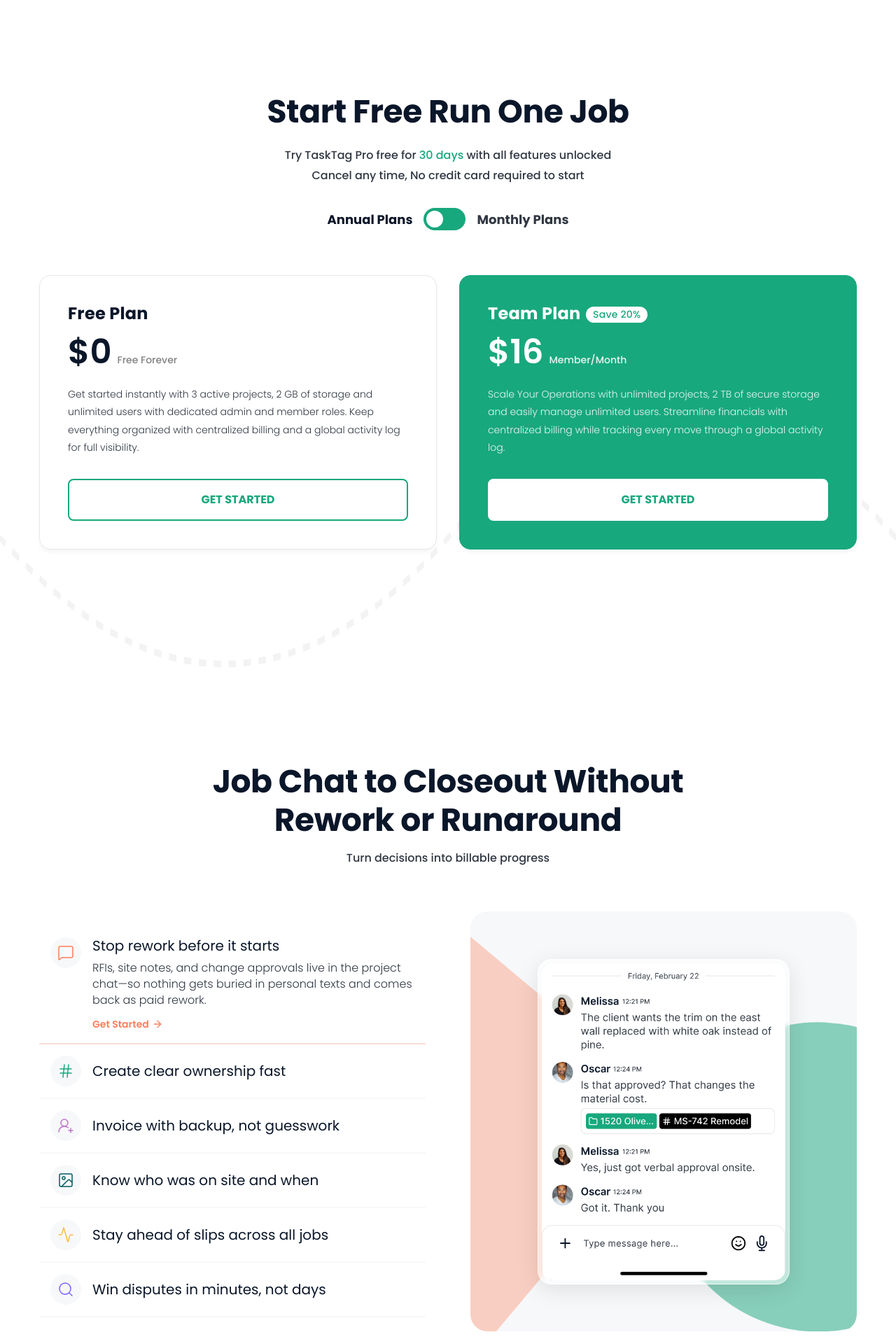
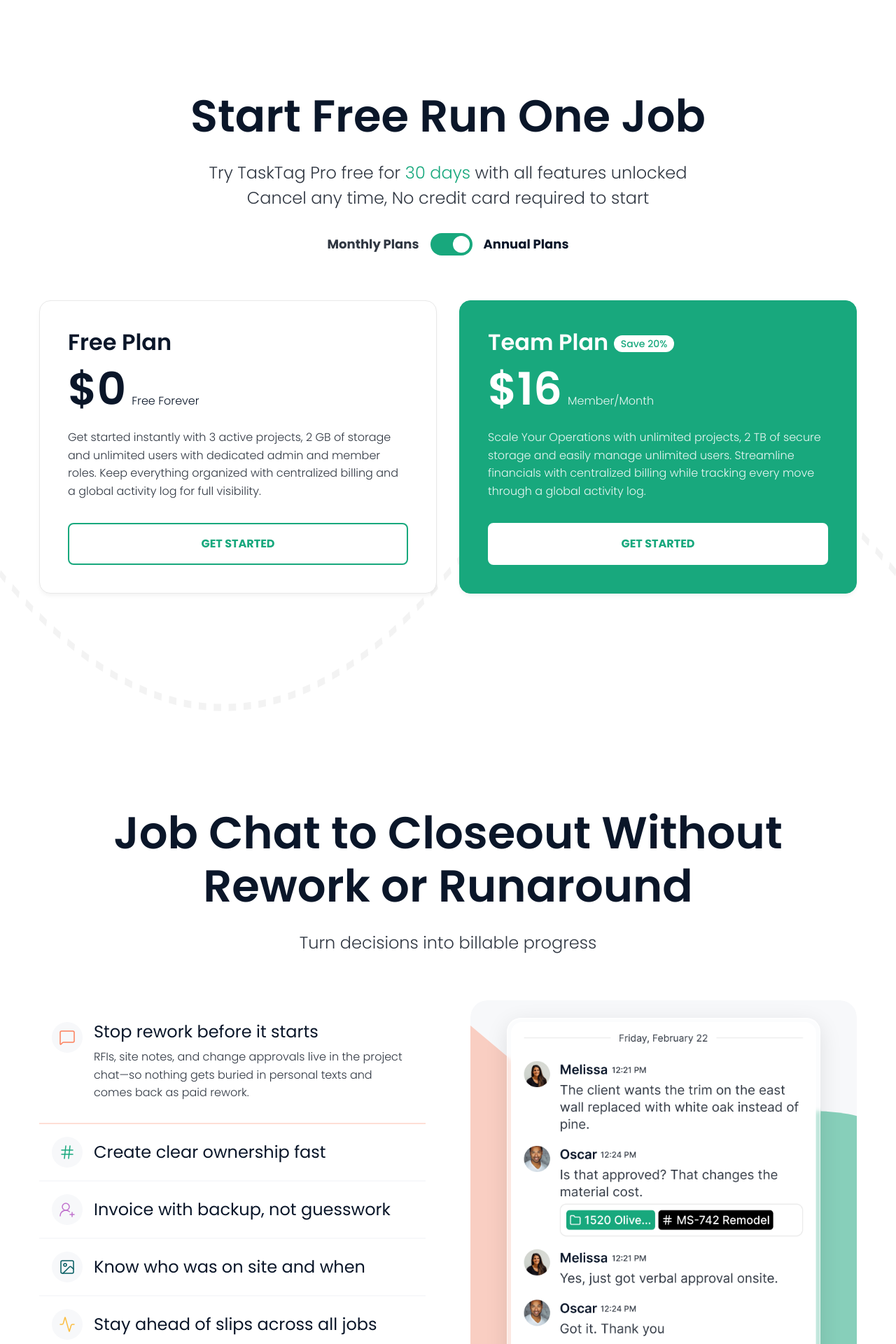
Before and after one commit to dedekysf/Landing-Page, a React (Vite) app: page /2 in a window 1280 px wide. Shown: the part 800-2720 px from the top of the page at 70% size. Built offline with nearby package versions, Linux system fonts and the light colour scheme.

Commit message:
style: larger typography, toggle flip, template card redesign, and layout refinements

```diff
--- a/src/components/sections/ActivationSteps.module.css
+++ b/src/components/sections/ActivationSteps.module.css
@@ -28,7 +28,6 @@
 /* Header */
 .header {
     text-align: center;
-    max-width: 640px;
     margin: 0 auto 4rem;
 }
 
@@ -47,19 +46,19 @@
 }
 
 .title {
-    font-size: 2.85rem;
-    font-weight: 700;
-    line-height: 1.4;
-    margin-bottom: 1rem;
+    font-size: 4rem;
+    font-weight: var(--font-weight-bold);
+    line-height: 1.2;
+    margin-bottom: 1.5rem;
     color: var(--text-primary);
-    letter-spacing: -0.01em;
+
 }
 
 .subtitle {
-    font-size: 1rem;
-    font-weight: 500;
+    font-size: 1.5rem;
     color: var(--text-secondary);
-    line-height: 1.8;
+    line-height: 1.5;
+    margin-bottom: 2rem;
 }
 
 /* Pricing Toggle */
@@ -114,7 +113,7 @@
     left: 0;
     right: 0;
     bottom: 0;
-    background-color: var(--secondary-green);
+    background-color: #CBD5E1;
     transition: .3s;
     border-radius: 34px;
 }
@@ -132,8 +131,7 @@
 }
 
 input:checked+.slider {
-    background-color: #CBD5E1;
-    /* Muted color for monthly if preferred, or keep green */
+    background-color: var(--secondary-green);
 }
 
 input:checked+.slider:before {
@@ -175,33 +173,28 @@
 }
 
 .stepTitle {
-    font-size: 1.5rem;
+    font-size: 2rem;
     color: var(--text-primary);
-    font-weight: 700;
     margin-bottom: 1rem;
-    letter-spacing: 0.01em;
 }
 
 .price {
-    font-size: 3rem;
-    font-weight: 600;
+    font-size: 4rem;
+    font-weight: var(--font-weight-bold);
     color: var(--text-primary);
     margin-bottom: 0.25rem;
     line-height: 1;
 }
 
 .priceSubtext {
-    font-size: 0.875rem;
-    color: #828282;
-    font-weight: 500;
+    font-size: 1rem;
     margin-bottom: 1.5rem;
 }
 
 .stepDesc {
-    font-size: 0.875rem;
+    font-size: 1rem;
     color: var(--text-secondary);
-    line-height: 1.8;
-    font-weight: 300;
+    line-height: 1.6;
 }
 
 /* Modifier for Team Plan Card */
--- a/src/components/sections/ActivationSteps.tsx
+++ b/src/components/sections/ActivationSteps.tsx
@@ -63,15 +63,15 @@
                         transition={{ duration: 0.6, delay: 0.2 }}
                         viewport={{ once: true }}
                     >
+                        <span className={`${styles.switchLabel} ${!isMonthly ? styles.inactive : ''}`}>
+                            Monthly Plans
+                        </span>
+                        <label className={styles.switch}>
+                            <input type="checkbox" checked={!isMonthly} onChange={togglePricing} />
+                            <span className={styles.slider}></span>
+                        </label>
                         <span className={`${styles.switchLabel} ${isMonthly ? styles.inactive : ''}`}>
                             Annual Plans
-                        </span>
-                        <label className={styles.switch}>
-                            <input type="checkbox" checked={isMonthly} onChange={togglePricing} />
-                            <span className={styles.slider}></span>
-                        </label>
-                        <span className={`${styles.switchLabel} ${!isMonthly ? styles.inactive : ''}`}>
-                            Monthly Plans
                         </span>
                     </motion.div>
                 </motion.div>
--- a/src/components/sections/BentoResults.module.css
+++ b/src/components/sections/BentoResults.module.css
@@ -15,7 +15,6 @@
 
 .header {
     text-align: center;
-    max-width: 720px;
     margin-bottom: 4rem;
 }
 
@@ -32,20 +31,18 @@
 }
 
 .title {
-    font-size: 2.85rem;
-    font-weight: 700;
+    font-size: 4rem;
+    font-weight: var(--font-weight-bold);
     line-height: 1.2;
-    margin-bottom: 1rem;
+    margin-bottom: 1.5rem;
     color: var(--text-primary);
-    letter-spacing: -0.01em;
 }
 
 .subtitle {
-    font-size: 1rem;
+    font-size: 1.5rem;
     color: var(--text-secondary);
-    max-width: 720px;
     line-height: 1.5;
-    margin: 0 auto;
+    margin-bottom: 2rem;
 }
 
 .bentoGrid {
@@ -112,50 +109,45 @@
 
 .statCard {
     grid-column: span 2;
-    padding: 3.5rem;
+    padding: 2.4rem;
     display: flex;
     flex-direction: column;
     justify-content: center;
 }
 
 .statBlue {
-    background: #18A87D;
+    background: #1572A1;
     color: #fff;
 }
 
 .statGreen {
-    background: #E6B566;
+    background: #CC7351;
     color: #fff;
 }
 
 .statLabel {
-    font-size: 1.125rem;
-    font-weight: 400;
+    font-size: 1.5rem;
     margin-bottom: 0.5rem;
-    opacity: 0.9;
 }
 
 .statValue {
     font-size: 5.5rem;
     font-weight: 700;
     line-height: 1;
-    margin-bottom: 1.5rem;
-    letter-spacing: -0.03em;
+    margin-bottom: 0.5rem;
 }
 
 .statDescBold {
-    font-size: 1rem;
-    font-weight: 400;
+    font-size: 1.25rem;
+    font-weight: var(--font-weight-bold);
+    letter-spacing: 0.03em;
     margin-bottom: 0.5rem;
-    line-height: 1.2;
-    max-width: 90%;
+    line-height: 1.4;
 }
 
 .statDescLight {
-    font-size: 0.875rem;
-    font-weight: 300;
+    font-size: 1rem;
     line-height: 1.4;
-    max-width: 90%;
 }
 
 /* For the green card to look right */
--- a/src/components/sections/Features.module.css
+++ b/src/components/sections/Features.module.css
@@ -14,7 +14,6 @@
 /* Header */
 .header {
     text-align: center;
-    max-width: 720px;
     margin: 0 auto 4rem;
 }
 
@@ -29,19 +28,18 @@
 }
 
 .title {
-    font-size: 2.85rem;
-    font-weight: 700;
+    font-size: 4rem;
+    font-weight: var(--font-weight-bold);
     line-height: 1.2;
-    margin-bottom: 1rem;
+    margin-bottom: 1.5rem;
     color: var(--text-primary);
-    letter-spacing: -0.01em;
 }
 
 .subtitle {
-    font-size: 1rem;
+    font-size: 1.5rem;
     color: var(--text-secondary);
-    max-width: 720px;
     line-height: 1.5;
+    margin-bottom: 2rem;
 }
 
 .ctaBtn {
@@ -76,7 +74,7 @@
 .featureItem {
     display: flex;
     gap: 1rem;
-    padding: 1rem 1rem;
+    padding: 1.125rem;
     border-radius: 0;
     border-bottom: 2px solid transparent;
     transition: background 0.25s ease, border-color 0.25s ease;
@@ -101,17 +99,15 @@
 }
 
 .featBody h4 {
-    font-size: 1.25rem;
-    font-weight: 400;
+    font-size: 1.5rem;
     margin-bottom: 0;
     color: var(--text-primary);
 }
 
 .featBody p {
     color: var(--text-secondary);
-    line-height: 1.45;
+    line-height: 1.6;
     font-size: 1rem;
-    font-weight: 300;
 }
 
 .mobileFeatureWrapper {
--- a/src/components/sections/Features.tsx
+++ b/src/components/sections/Features.tsx
@@ -131,19 +131,21 @@
             <AnimatePresence mode="wait">
                 <motion.div
                     key={activeTab}
-                    initial={{ opacity: 0, scale: 0.92, y: 20 }}
-                    animate={{ opacity: 1, scale: 1, y: 0 }}
-                    exit={{ opacity: 0, scale: 0.92, y: -20 }}
+                    initial={{ opacity: 0 }}
+                    animate={{ opacity: 1 }}
+                    exit={{ opacity: 0 }}
                     transition={{ duration: 0.45, ease: 'easeOut' }}
                     style={{
                         position: 'relative', zIndex: 2,
                         height: '100%', width: '100%',
-                        display: 'flex', alignItems: 'center', justifyContent: 'center',
-                        padding: '2rem',
+                        display: 'flex', alignItems: 'flex-end', justifyContent: 'center',
+                        padding: '2rem', paddingBottom: '0',
                     }}
                 >
                     <div style={{
                         borderRadius: '20px',
+                        borderBottomLeftRadius: '0',
+                        borderBottomRightRadius: '0',
                         overflow: 'hidden',
                         border: '1px solid rgba(255,255,255,0.65)',
                         backdropFilter: 'blur(3px)',
@@ -151,8 +153,9 @@
                         boxShadow: '0 8px 32px rgba(0,0,0,0.1), inset 0 1px 0 rgba(255,255,255,0.9)',
                         background: 'rgba(255,255,255,0.5)',
                         padding: '5px',
+                        paddingBottom: '0',
                         width: '100%',
-                        maxWidth: '360px',
+                        maxWidth: '92%',
                     }}>
                         <img
                             src={features[activeTab].image}
@@ -161,6 +164,8 @@
                                 width: '100%',
                                 height: 'auto',
                                 borderRadius: '16px',
+                                borderBottomLeftRadius: '0',
+                                borderBottomRightRadius: '0',
                                 display: 'block',
                             }}
                         />
@@ -222,9 +227,9 @@
                                             >
                                                 <p style={{ marginBottom: '0.75rem' }}>{feat.desc}</p>
                                                 <div className={styles.learnMore}>
-                                                    <span style={{ color: feat.color, fontWeight: 600, fontSize: '0.875rem', display: 'flex', alignItems: 'center', gap: '4px' }}>
+                                                    {/* <span style={{ color: feat.color, fontWeight: 600, fontSize: '0.875rem', display: 'flex', alignItems: 'center', gap: '4px' }}>
                                                         Get Started <ArrowRight size={16} strokeWidth={2} />
-                                                    </span>
+                                                    </span> */}
                                                     {/* Mobile Inline Image (Animated Wrapper) */}
                                                     <div className={styles.mobileFeatureWrapper}>
                                                         {renderFeatureImage(true)}
--- a/src/components/sections/FinalCta.module.css
+++ b/src/components/sections/FinalCta.module.css
@@ -10,26 +10,26 @@
 }
 
 .container {
-    max-width: 800px;
     margin: 0 auto;
     position: relative;
     z-index: 2;
 }
 
 .title {
-    font-size: 2.85rem;
-    font-weight: 700;
+    font-size: 4rem;
+    font-weight: var(--font-weight-bold);
     line-height: 1.2;
-    margin-bottom: 1rem;
+    margin-bottom: 1.5rem;
     color: var(--text-primary);
     letter-spacing: -0.01em;
 }
 
 .subtitle {
-    font-size: 1rem;
+    font-size: 1.5rem;
     color: var(--text-secondary);
-    margin-bottom: 2.5rem;
-    line-height: 1.6;
+    line-height: 1.5;
+    margin-bottom: 2rem;
+
 }
 
 .btnGroup {
@@ -75,7 +75,6 @@
     max-width: 800px;
     margin: 0 auto;
     /* Negative margin to pull illustration down to touch the footer */
-    margin-bottom: -5px;
     position: relative;
 }
 
--- a/src/components/sections/Hero.module.css
+++ b/src/components/sections/Hero.module.css
@@ -37,8 +37,8 @@
 }
 
 .headline {
-    font-size: 3rem;
-    font-weight: 700;
+    font-size: 4.5rem;
+    font-weight: var(--font-weight-bold);
     line-height: 1.2;
     margin-bottom: 1.5rem;
     color: var(--text-primary);
@@ -51,9 +51,8 @@
 }
 
 .subheadline {
-    font-size: 1rem;
+    font-size: 1.5rem;
     color: var(--text-secondary);
-    max-width: 600px;
     line-height: 1.5;
     margin-bottom: 2rem;
 }
@@ -83,8 +82,8 @@
 }
 
 .heroFeatureText {
-    font-size: 0.875rem;
-    font-weight: 500;
+    font-size: 1rem;
+    font-weight: var(--font-weight-bold);
     color: var(--text-primary);
 }
 
@@ -691,14 +690,14 @@
 }
 
 .trustedBy h2 {
-    font-size: 1.5rem;
+    font-size: 2rem;
     font-weight: 700;
     color: var(--text-primary);
-    margin-bottom: 0.5rem;
+    margin-bottom: 1.5rem;
 }
 
 .trustedBy p {
-    font-size: 1rem;
+    font-size: 1.5rem;
     color: var(--text-secondary);
     margin-bottom: 2rem;
 }
--- a/src/components/sections/Hero.tsx
+++ b/src/components/sections/Hero.tsx
@@ -78,7 +78,7 @@
                         {/* LEFT: Copy */}
                         <div className={styles.content}>
                             <h1 className={styles.headline}>
-                                Manage Your Projects <br />Through <span className={styles.highlight}>Chat</span>
+                                Manage Projects Through <span className={styles.highlight}>Chat</span>
                             </h1>
                             <p className={styles.subheadline}>
                                 Turn jobsite chat into accountable work with proof ready when it's time to bill. Built by builders, for builders.
--- a/src/components/sections/Templates.module.css
+++ b/src/components/sections/Templates.module.css
@@ -18,25 +18,23 @@
 
 .header {
     margin-bottom: 4rem;
-    max-width: 700px;
     margin-inline: auto;
 }
 
 .title {
-    font-size: 2.85rem;
-    font-weight: 700;
+    font-size: 4rem;
+    font-weight: var(--font-weight-bold);
     line-height: 1.2;
-    margin-bottom: 1rem;
+    margin-bottom: 1.5rem;
     color: var(--text-primary);
-    letter-spacing: -0.01em;
 }
 
 .subtitle {
-    font-size: 1rem;
+    font-size: 1.5rem;
     color: var(--text-secondary);
-    max-width: 720px;
     line-height: 1.5;
-    margin: 0 auto;
+    margin-bottom: 2rem;
+
 }
 
 .bentoGrid {
@@ -103,7 +101,7 @@
 }
 
 .cardTitle {
-    font-size: 1.125rem;
+    font-size: 1.25rem;
     font-weight: 500;
 }
 
@@ -120,9 +118,8 @@
     gap: 8px;
     padding: 4px 0;
     margin-bottom: 8px;
-    font-size: 0.875rem;
+    font-size: 1rem;
     color: var(--text-secondary);
-    font-weight: 400;
 }
 
 .checklistItem.moreItem {
@@ -140,8 +137,8 @@
     align-items: center;
     gap: 4px;
     color: #18A87D;
-    font-weight: 600;
-    font-size: 0.875rem;
+    font-weight: var(--font-weight-bold);
+    font-size: 1rem;
     text-decoration: none;
     cursor: pointer;
     transition: color 0.2s ease;
@@ -153,8 +150,8 @@
 
 /* View More Template Card */
 .viewMoreCard {
-    background: var(--secondary-green);
-    color: white;
+    background: #DCF2EC;
+    color: var(--text-secondary);
     justify-content: center;
     align-items: center;
     text-align: center;
@@ -163,16 +160,14 @@
 }
 
 .viewMoreCard .iconWrapper {
-    width: 56px;
-    height: 56px;
-    background: white;
+    width: 64px;
+    height: 64px;
     border-radius: 16px;
     display: flex;
     align-items: center;
     justify-content: center;
-    margin-bottom: 1rem;
-    color: #18A87D;
-    border: 1px solid var(--grey-03);
+    margin-bottom: 0.5rem;
+    color: var(--secondary-green);
 }
 
 .viewMoreCard h3 {
@@ -183,15 +178,15 @@
 
 .viewMoreCard p {
     font-size: 0.9rem;
-    color: rgba(255, 255, 255, 0.9);
+    color: var(--text-secondary);
     margin-bottom: 1.5rem;
     line-height: 1.4;
     font-weight: 300;
 }
 
 .viewMoreBtn {
-    background: white;
-    color: var(--secondary-green);
+    background: var(--secondary-green);
+    color: var(--white);
     padding: 0.6rem 1.25rem;
     border-radius: 8px;
     font-weight: 600;
@@ -201,7 +196,8 @@
 }
 
 .viewMoreBtn:hover {
-    background: rgba(255, 255, 255, 0.9);
+    background: #12976e;
+    box-shadow: 0 2px 10px rgba(24, 168, 125, 0.35);
 }
 
 /* Illustration at bottom */
--- a/src/components/sections/Templates.tsx
+++ b/src/components/sections/Templates.tsx
@@ -63,9 +63,9 @@
                             </li>
                         </ul>
 
-                        <div className={styles.cardActionWrapper}>
+                        {/* <div className={styles.cardActionWrapper}>
                             <a href="https://app.tasktag.com/register/signup-with-email" className={styles.cardAction} target="_blank" rel="noopener noreferrer">View More <ArrowRight size={16} /></a>
-                        </div>
+                        </div> */}
                     </motion.div>
 
                     {/* Card 2: Foundation */}
@@ -93,9 +93,9 @@
                             </li>
                         </ul>
 
-                        <div className={styles.cardActionWrapper}>
+                        {/* <div className={styles.cardActionWrapper}>
                             <a href="https://app.tasktag.com/register/signup-with-email" className={styles.cardAction} target="_blank" rel="noopener noreferrer">View More <ArrowRight size={16} /></a>
-                        </div>
+                        </div> */}
                     </motion.div>
 
                     {/* Card 3: View More */}
@@ -107,7 +107,7 @@
                         viewport={{ once: true }}
                     >
                         <div className={styles.iconWrapper}>
-                            <LayoutTemplate size={32} />
+                            <LayoutTemplate size={44} />
                         </div>
                         <h3>View More Template</h3>
                         <p>Discover more ready-to-use workflows to streamline your next project.</p>
--- a/src/styles/variables.css
+++ b/src/styles/variables.css
@@ -65,8 +65,8 @@
 
   /* Typography */
   --font-family-primary: 'Poppins', sans-serif;
-  --font-weight-body: 500;
-  --font-weight-bold: 700;
+  --font-weight-body: 300;
+  --font-weight-bold: 600;
 
   /* Spacing */
   --spacing-xs: 0.25rem;
```
